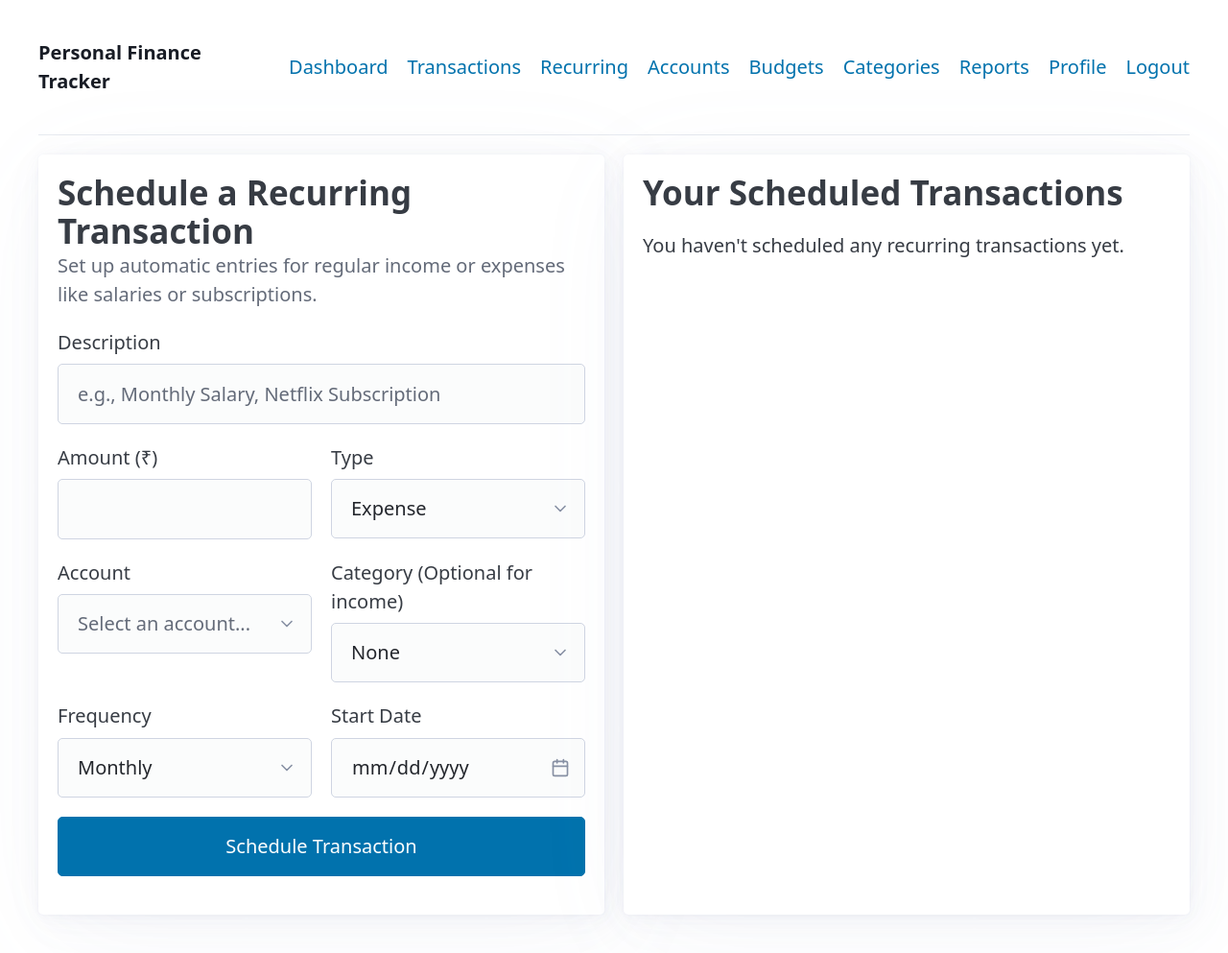
After one commit to PrajwalMadhyastha/personal-finance-webapp, a Flask app: page /recurring in a window 1280 px wide. The commit adds this page. Shown: the whole page at 96% size. Run offline with Flask 3, Linux system fonts and the light colour scheme; the visitor is signed in with stand-in values (Sample User, id 1); data that the repository does not hold is empty; parts of the project's set-up code (start-up, migrations or seed data) failed here and were passed over; some libraries are stand-ins or nearby versions.

Commit message:
feat(app): Implement creation and viewing of recurring transactions

```diff
--- a/finance_tracker/routes.py
+++ b/finance_tracker/routes.py
@@ -12,7 +12,7 @@ import csv
 import io
 from collections import defaultdict
 from datetime import datetime, timedelta, timezone
-from .models import Transaction, User, Category, Account, Budget, Tag, transaction_categories
+from .models import Transaction, User, Category, Account, Budget, Tag, transaction_categories, RecurringTransaction
 from sqlalchemy import func, select, or_
 from sqlalchemy.orm import selectinload
 import calendar
@@ -838,3 +838,43 @@ def budget_report():
         selected_year=selected_year,
         selected_month=selected_month
     )
+
+@main_bp.route('/recurring', methods=['GET', 'POST'])
+@login_required
+def recurring_transactions():
+    if request.method == 'POST':
+        # --- Logic to create a new recurring transaction ---
+        start_date = datetime.strptime(request.form.get('start_date'), '%Y-%m-%d').date()
+
+        new_recurring = RecurringTransaction(
+            user_id=current_user.id,
+            description=request.form.get('description'),
+            amount=decimal.Decimal(request.form.get('amount')),
+            transaction_type=request.form.get('transaction_type'),
+            recurrence_interval=request.form.get('recurrence_interval'),
+            start_date=start_date,
+            next_due_date=start_date,  # Initially, the next due date is the start date
+            account_id=int(request.form.get('account_id')),
+            category_id=int(request.form.get('category_id')) if request.form.get('category_id') else None
+        )
+        db.session.add(new_recurring)
+        db.session.commit()
+        flash('Recurring transaction scheduled successfully!', 'success')
+        return redirect(url_for('main.recurring_transactions'))
+
+    # --- Logic for GET request (displaying the page) ---
+    # Fetch data needed for the form dropdowns and the list
+    accounts = db.session.execute(select(Account).filter_by(user_id=current_user.id)).scalars().all()
+    categories = db.session.execute(select(Category).filter_by(user_id=current_user.id).order_by(Category.name)).scalars().all()
+
+    # Fetch existing recurring transactions to display in the list
+    recurring_list = db.session.execute(
+        select(RecurringTransaction).filter_by(user_id=current_user.id).order_by(RecurringTransaction.next_due_date)
+    ).scalars().all()
+
+    return render_template(
+        'recurring.html',
+        accounts=accounts,
+        categories=categories,
+        recurring_list=recurring_list
+    )
--- a/finance_tracker/templates/base.html
+++ b/finance_tracker/templates/base.html
@@ -54,6 +54,7 @@
                 {% if current_user.is_authenticated %}
                     <li><a href="{{ url_for('main.dashboard') }}">Dashboard</a></li>
                     <li><a href="{{ url_for('main.transactions') }}">Transactions</a></li>
+                    <li><a href="{{ url_for('main.recurring_transactions') }}">Recurring</a></li>
                     <li><a href="{{ url_for('main.accounts') }}">Accounts</a></li>
                     <li><a href="{{ url_for('main.budgets') }}">Budgets</a></li>
                     <li><a href="{{ url_for('main.manage_categories') }}">Categories</a></li>
--- /dev/null
+++ b/finance_tracker/templates/recurring.html
@@ -0,0 +1,105 @@
+{% extends "base.html" %}
+
+{% block title %}Recurring Transactions{% endblock %}
+
+{% block content %}
+<div class="grid">
+    <!-- Column 1: Form for adding a new recurring transaction -->
+    <article>
+        <hgroup>
+            <h2>Schedule a Recurring Transaction</h2>
+            <p>Set up automatic entries for regular income or expenses like salaries or subscriptions.</p>
+        </hgroup>
+        <form method="POST" action="{{ url_for('main.recurring_transactions') }}">
+            <label for="description">Description</label>
+            <input type="text" id="description" name="description" placeholder="e.g., Monthly Salary, Netflix Subscription" required>
+
+            <div class="grid">
+                <div>
+                    <label for="amount">Amount (₹)</label>
+                    <input type="number" step="0.01" id="amount" name="amount" required>
+                </div>
+                <div>
+                    <label for="transaction_type">Type</label>
+                    <select id="transaction_type" name="transaction_type" required>
+                        <option value="expense">Expense</option>
+                        <option value="income">Income</option>
+                    </select>
+                </div>
+            </div>
+
+            <div class="grid">
+                 <div>
+                    <label for="account_id">Account</label>
+                    <select id="account_id" name="account_id" required>
+                        <option value="" disabled selected>Select an account...</option>
+                        {% for account in accounts %}
+                        <option value="{{ account.id }}">{{ account.name }}</option>
+                        {% endfor %}
+                    </select>
+                </div>
+                <div>
+                    <label for="category_id">Category (Optional for income)</label>
+                    <select id="category_id" name="category_id">
+                        <option value="">None</option>
+                        {% for category in categories %}
+                        <option value="{{ category.id }}">{{ category.name }}</option>
+                        {% endfor %}
+                    </select>
+                </div>
+            </div>
+
+            <div class="grid">
+                <div>
+                    <label for="recurrence_interval">Frequency</label>
+                    <select id="recurrence_interval" name="recurrence_interval" required>
+                        <option value="daily">Daily</option>
+                        <option value="weekly">Weekly</option>
+                        <option value="monthly" selected>Monthly</option>
+                        <option value="yearly">Yearly</option>
+                    </select>
+                </div>
+                 <div>
+                    <label for="start_date">Start Date</label>
+                    <input type="date" id="start_date" name="start_date" required>
+                </div>
+            </div>
+            <button type="submit">Schedule Transaction</button>
+        </form>
+    </article>
+
+    <!-- Column 2: Section to display existing recurring transactions -->
+    <article>
+        <h2>Your Scheduled Transactions</h2>
+        {% if recurring_list %}
+        <table>
+            <thead>
+                <tr>
+                    <th>Description</th>
+                    <th>Amount</th>
+                    <th>Frequency</th>
+                    <th>Next Due Date</th>
+                    <!-- <th>Actions</th> -->
+                </tr>
+            </thead>
+            <tbody>
+                {% for item in recurring_list %}
+                <tr>
+                    <td>{{ item.description }}</td>
+                    <td class="{{ item.transaction_type }}">
+                        {% if item.transaction_type == 'income' %}+{% else %}-{% endif %}
+                        ₹{{ "%.2f"|format(item.amount) }}
+                    </td>
+                    <td>{{ item.recurrence_interval|capitalize }}</td>
+                    <td>{{ item.next_due_date.strftime('%Y-%m-%d') }}</td>
+                    <!-- <td><small>N/A</small></td> -->
+                </tr>
+                {% endfor %}
+            </tbody>
+        </table>
+        {% else %}
+        <p>You haven't scheduled any recurring transactions yet.</p>
+        {% endif %}
+    </article>
+</div>
+{% endblock %}
```
Also changed, not shown: finance_tracker/models.py (+28 -0 lines), migrations/versions/f8792a9996b2_m.py (added, +43 -0 lines).
